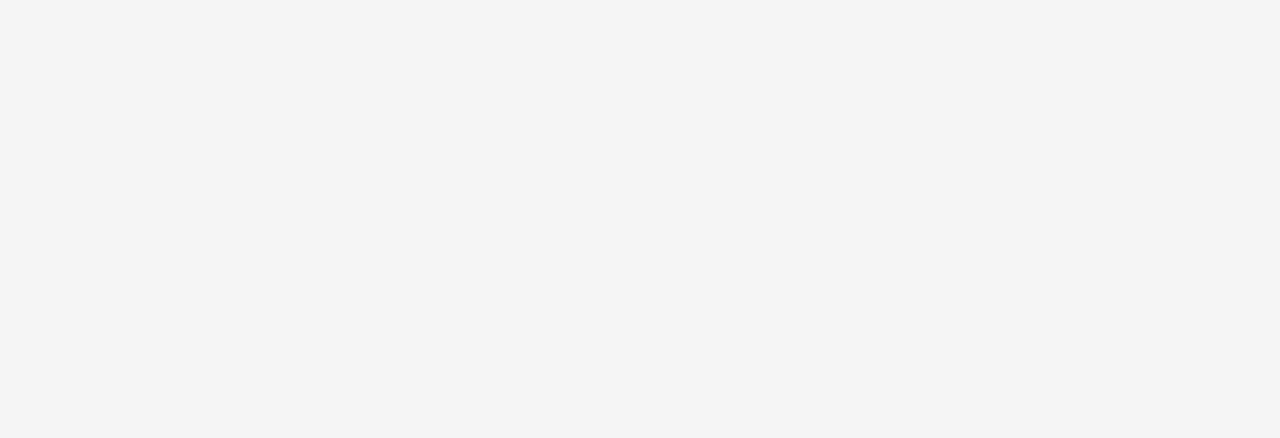
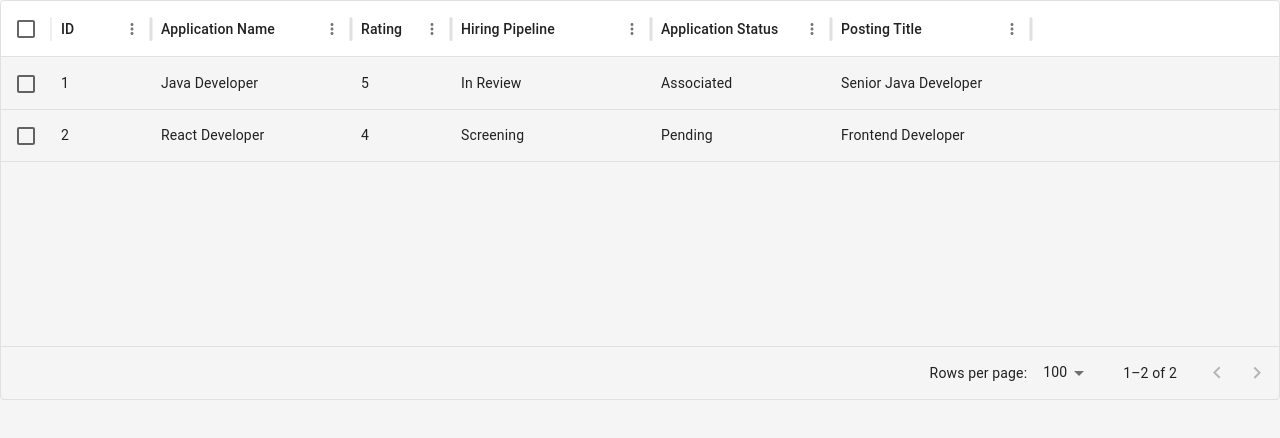
Before and after one commit to VenkateswarluSunkea1/recruitment-frontend, a React (Create React App) app: page /applications in a window 1280 px wide. Before the commit this address had no page. Shown: the top 438 px of the page. Built offline with nearby package versions, Linux system fonts and the light colour scheme.

Commit message:
added applications page

```diff
--- a/src/App.js
+++ b/src/App.js
@@ -7,6 +7,7 @@ import ImportJobOpenings from './ImportJobOpenings';
 import CreateCandidateForm from './createCandidateForm';
 import JobList from './JobList';
 import ApplicationOverview from './ApplicationOverview';
+import ApplicationsPage from './ApplicationsPage.js';
 
 function App() {
   return (
@@ -20,6 +21,7 @@ function App() {
         <Route path="/import/job-openings" element={<ImportJobOpenings />} />
         <Route path="/create/candidate" element={<CreateCandidateForm />} />
         <Route path="/application/overview" element={<ApplicationOverview />} />
+        <Route path="/applications" element={<ApplicationsPage />} />
       </Routes>
     </Router>
   );
--- a/src/ApplicationManagement.js
+++ b/src/ApplicationManagement.js
@@ -177,19 +177,19 @@ const FilterSidebar = ({
     });
     console.log(queryParams, "queryParamsasdad");
     try {
+      const response = await fetch(
+        `http://localhost:8000/api/resumes?${queryParams}`
+      );
+
       // const response = await fetch(
-      //   `http://localhost:8000/api/resumes?${queryParams}`
+      //   `https://fa8b-2409-40f0-201d-a5aa-30df-2d3c-4b77-42d0.ngrok-free.app/api/resumes?${queryParams}`,
+      //   {
+      //     headers: {
+      //       'Content-Type': 'application/json',
+      //       'ngrok-skip-browser-warning': '69420',
+      //     }
+      //   }
       // );
-
-      const response = await fetch(
-        `https://fa8b-2409-40f0-201d-a5aa-30df-2d3c-4b77-42d0.ngrok-free.app/api/resumes?${queryParams}`,
-        {
-          headers: {
-            'Content-Type': 'application/json',
-            'ngrok-skip-browser-warning': '69420',
-          }
-        }
-      );
 
       // const response = await axiosInstance.get(`/resumes`, {
       //   params: {
--- a/src/ApplicationOverview.js
+++ b/src/ApplicationOverview.js
@@ -1,5 +1,5 @@
 import React, { useRef } from 'react';
-import { useLocation } from 'react-router-dom';
+import { useLocation, useNavigate } from 'react-router-dom';
 import {
   Card, CardContent, Typography, Button, Grid, Chip, Box, Divider, Paper, IconButton, List, ListItem, ListItemText
 } from '@mui/material';
@@ -55,6 +55,7 @@ const styles = {
 const ApplicationOverview = () => {
   const location = useLocation();
   const { application } = location.state || {};
+  const navigate = useNavigate();
 
   // Refs for each section
   const smsRef = useRef(null);
@@ -85,6 +86,9 @@ const ApplicationOverview = () => {
         <Paper sx={styles.leftSidebar}>
           <Typography variant="h6" component="h2">Quick Access</Typography>
           <List>
+            <ListItem button onClick={() => navigate('/applications')}>
+              <ListItemText primary="Applications" />
+            </ListItem>
             <ListItem button onClick={() => handleScrollToSection(smsRef)}>
               <ListItemText primary="SMS" />
             </ListItem>
--- /dev/null
+++ b/src/ApplicationsPage.js
@@ -0,0 +1,79 @@
+import React, { useState } from 'react';
+import { DataGrid } from '@mui/x-data-grid';
+import { Box, Toolbar, Typography, Button } from '@mui/material';
+import AssociateJobOpeningModal from './AssociateJobOpeningModal';
+
+const columns = [
+  { field: 'id', headerName: 'ID', width: 100 },
+  { field: 'applicationName', headerName: 'Application Name', width: 200 },
+  { field: 'rating', headerName: 'Rating', width: 100 },
+  { field: 'hiringPipeline', headerName: 'Hiring Pipeline', width: 200 },
+  { field: 'applicationStatus', headerName: 'Application Status', width: 180 },
+  { field: 'postingTitle', headerName: 'Posting Title', width: 200 },
+];
+
+const rows = [
+  {
+    id: 1,
+    applicationName: 'Java Developer',
+    rating: 5,
+    hiringPipeline: 'In Review',
+    applicationStatus: 'Associated',
+    postingTitle: 'Senior Java Developer',
+  },
+  {
+    id: 2,
+    applicationName: 'React Developer',
+    rating: 4,
+    hiringPipeline: 'Screening',
+    applicationStatus: 'Pending',
+    postingTitle: 'Frontend Developer',
+  },
+  // Add more rows as needed
+];
+
+const ApplicationsPage = () => {
+  const [selectedRows, setSelectedRows] = useState([]);
+
+  const handleRowSelectionChange = (newSelection) => {
+    setSelectedRows(newSelection);
+  };
+
+  const clearSelection = () => {
+    setSelectedRows([]);
+  };
+
+  return (
+    <Box sx={{ width: '100%' }}>
+      {selectedRows.length > 0 && (
+        <Toolbar
+          sx={{
+            backgroundColor: "#f5f5f5",
+            padding: "10px",
+            marginBottom: "10px",
+          }}
+        >
+          <Typography variant="subtitle1" sx={{ flex: "1 1 100%" }}>
+            {selectedRows.length} Candidate{selectedRows.length > 1 ? "s" : ""} selected
+          </Typography>
+          <Button onClick={clearSelection} variant="text">
+            Clear
+          </Button>
+          <AssociateJobOpeningModal />
+        </Toolbar>
+      )}
+      <DataGrid
+        rows={rows}
+        columns={columns}
+        pageSize={5}
+        rowsPerPageOptions={[5, 10, 20]}
+        checkboxSelection
+        rowSelectionModel={selectedRows}
+        onRowSelectionModelChange={handleRowSelectionChange}
+        sx={{ height: 400 }}
+      />
+    </Box>
+  );
+};
+
+export default ApplicationsPage;
--- a/src/utils/axiosInstance.js
+++ b/src/utils/axiosInstance.js
@@ -4,11 +4,12 @@ import axios from 'axios';
 
 // Create a base Axios instance
 const axiosInstance = axios.create({
-  baseURL: 'https://fa8b-2409-40f0-201d-a5aa-30df-2d3c-4b77-42d0.ngrok-free.app/api',  // Your API base URL
-  headers: {
-    'ngrok-skip-browser-warning': '69420',
-    'Accept': 'application/json',
-  },
+  baseURL: 'http://localhost:8000/api',  // Your API base URL
+  // baseURL: 'https://fa8b-2409-40f0-201d-a5aa-30df-2d3c-4b77-42d0.ngrok-free.app/api',  // Your API base URL
+  // headers: {
+  //   'ngrok-skip-browser-warning': '69420',
+  //   'Accept': 'application/json',
+  // },
 });
 
 // Optionally, you can add interceptors to handle requests and responses globally
```
